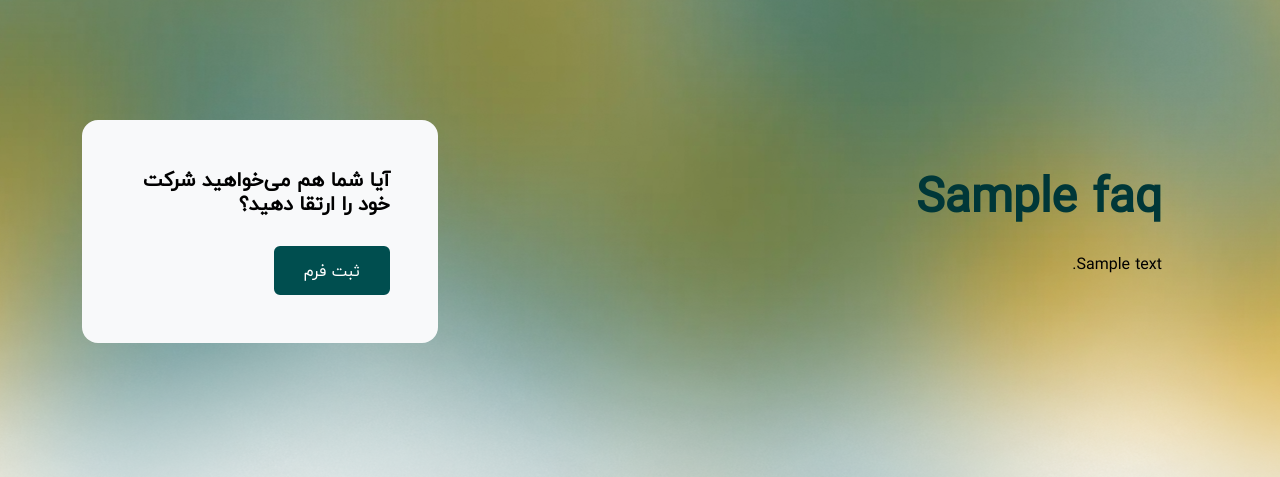
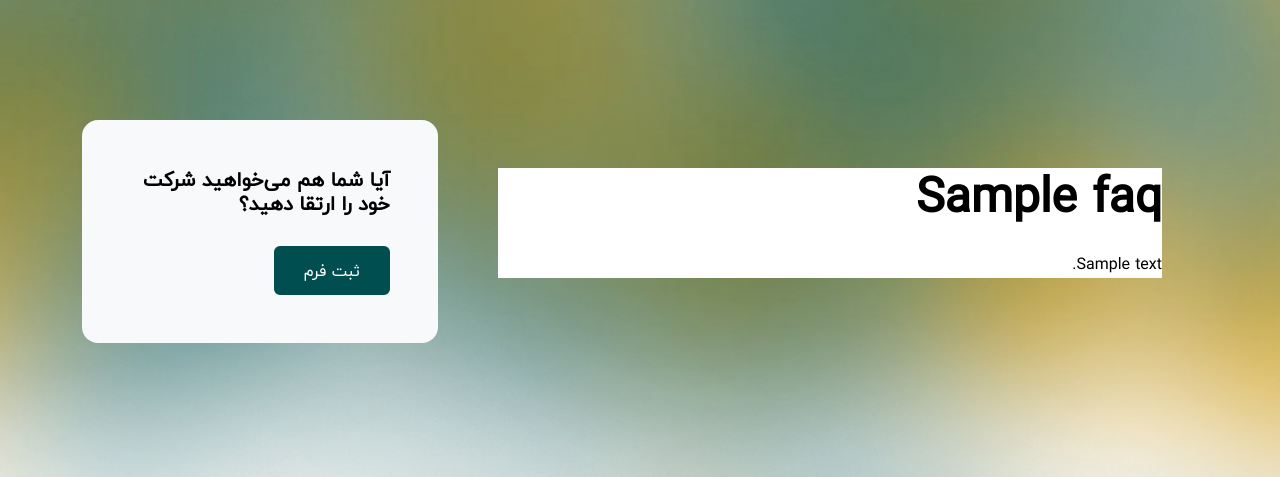
Before and after one commit to PouyaBaniadam/SharifMBI, a Django app: a page that uses Us/templates/Us/faq.html in a window 1280 px wide. Shown: the part 93-570 px from the top of the page. Run offline with Django 5.2, Linux system fonts and the light colour scheme; tables that the repository leaves empty hold one stand-in row (values such as "Sample post"); some libraries are stand-ins or nearby versions.

Commit message:
add background for each item

```diff
--- a/Us/templates/Us/faq.html
+++ b/Us/templates/Us/faq.html
@@ -12,7 +12,7 @@
             <div class="container">
                 <div class="row justify-content-between">
                     <div class="col-lg-8 col-md-8 p-lg-5">
-                        <div class="support-article-wrap">
+                        <div class="support-article-wrap bg-white">
                             <h1 class="display-5 mb-4 fw-bold">{{ faq.question }}</h1>
                             {{ faq.answer|safe }}
                         </div>
```
